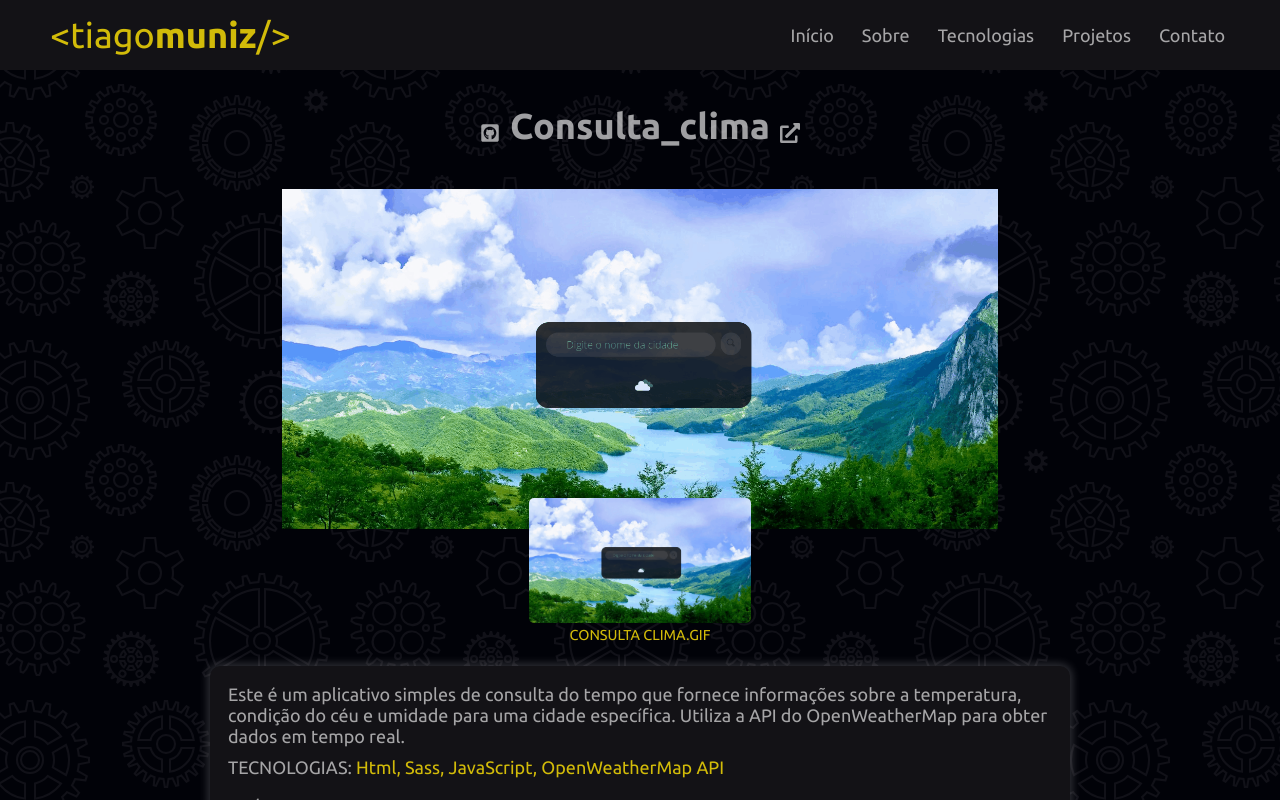
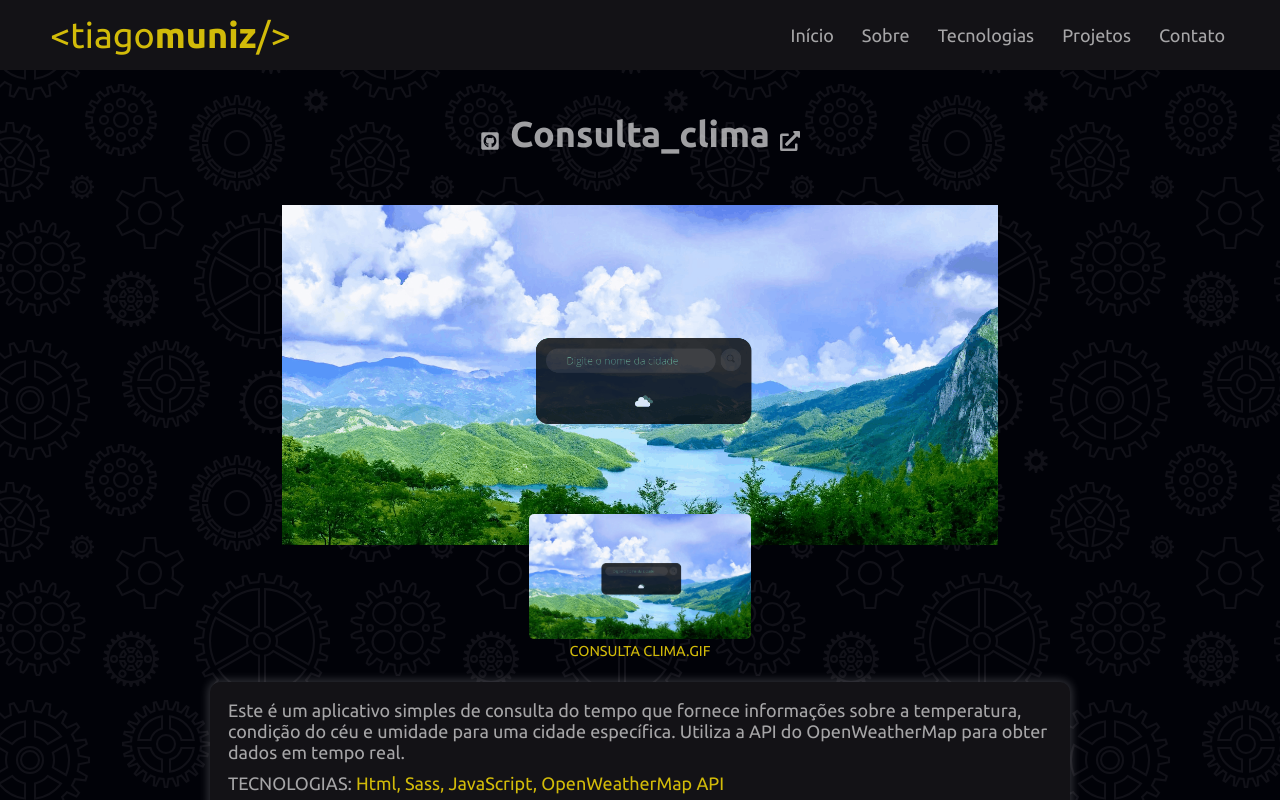
Before and after one commit to tiagofmuniz/portfolio_2024, a Next.js app: page /projects/Consulta_clima in a window 1280 px wide. Shown: the top 800 px of the page. Built offline with nearby package versions, Linux system fonts and the light colour scheme.

Commit message:
correção do section observer

```diff
--- a/src/app/page.tsx
+++ b/src/app/page.tsx
@@ -13,7 +13,7 @@ export default function App() {
   const client = new QueryClient();
 
   return (
-    // <QueryClientProvider client={client}>
+    <QueryClientProvider client={client}>
       <main className={styles.main}>
         <section id='home' className={`${styles.section} ${styles.sectionHome}`}>
           <Home />
@@ -37,6 +37,6 @@ export default function App() {
 
         <div className={styles.sandbox}></div>
       </main>
-    // </QueryClientProvider>
+    </QueryClientProvider>
   );
 }
--- a/src/app/projects/Carrosel/Carousel.tsx
+++ b/src/app/projects/Carrosel/Carousel.tsx
@@ -14,8 +14,7 @@ interface CarouselProps {
 export default function Carousel({ name, github, html_url, cover, images }: CarouselProps) {
   const [width, setWidth] = useState(0);
   const [activeIndex, setActiveIndex] = useState(0);
-  console.log(images)
-  const justifyThumbnail = images.length <=3 ? styles.center : ''
+  const justifyThumbnail = images.length <= 3 ? styles.center : '';
 
   const carousel = useRef(null);
 
--- a/src/app/projects/[projectId]/project.module.scss
+++ b/src/app/projects/[projectId]/project.module.scss
@@ -14,7 +14,7 @@
     justify-content: center;
     align-items: flex-end;
     gap: $sm;
-    margin: $sm ;
+    margin: $md;
 
     svg {
       width: 20px;
--- a/src/components/ui/FixedMenu/FixedMenu.tsx
+++ b/src/components/ui/FixedMenu/FixedMenu.tsx
@@ -6,12 +6,10 @@ import { menu_list } from 'app/api/(data)/menu_list';
 import Tippy from 'tippy.js';
 import 'react-tippy/dist/tippy.css';
 import 'tippy.js/dist/tippy.css';
-import { useRouter } from 'next/navigation';
 
 export default function FixedMenu() {
   const { activeSection } = useSectionContext();
   const response = menu_list;
-  const router = useRouter();
 
   useEffect(() => {
     response?.forEach((item) => {
--- a/src/components/ui/Header/Menu.tsx
+++ b/src/components/ui/Header/Menu.tsx
@@ -12,7 +12,7 @@ export default function Menu() {
   const pathName = usePathname();
 
   function handleActive(id: string) {
-
+    console.log(id);
     setSection(activeSection);
     if (pathName !== '/') {
       router.push(`/#${id}`);
--- a/src/contexts_and_providers/SectionObserver.tsx
+++ b/src/contexts_and_providers/SectionObserver.tsx
@@ -16,7 +16,7 @@ const SectionObserver = ({ sectionId, children }) => {
           }
         });
       },
-      { threshold: .5 }
+      { threshold: .8 }
     );
 
     if (sectionRef.current) {
@@ -28,7 +28,7 @@ const SectionObserver = ({ sectionId, children }) => {
         observer.unobserve(sectionRef.current);
       }
     };
-  }, [sectionId, setSection]);
+  }, [sectionId]);
 
   return <div ref={sectionRef}>{children}</div>;
 };
```
